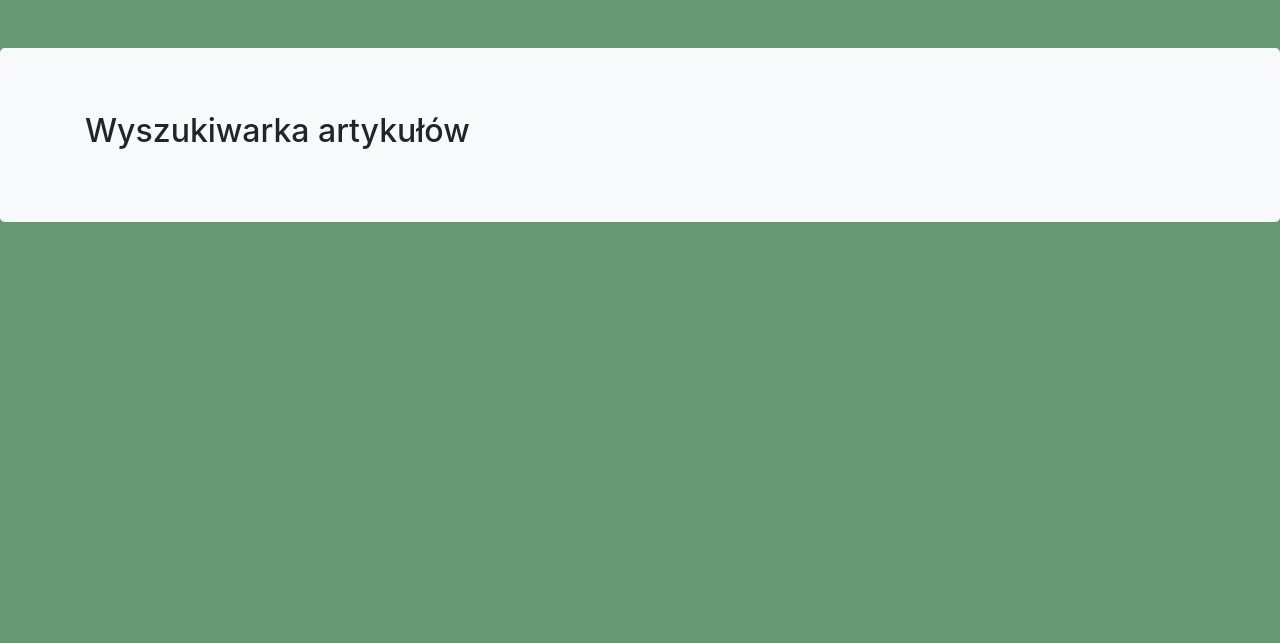
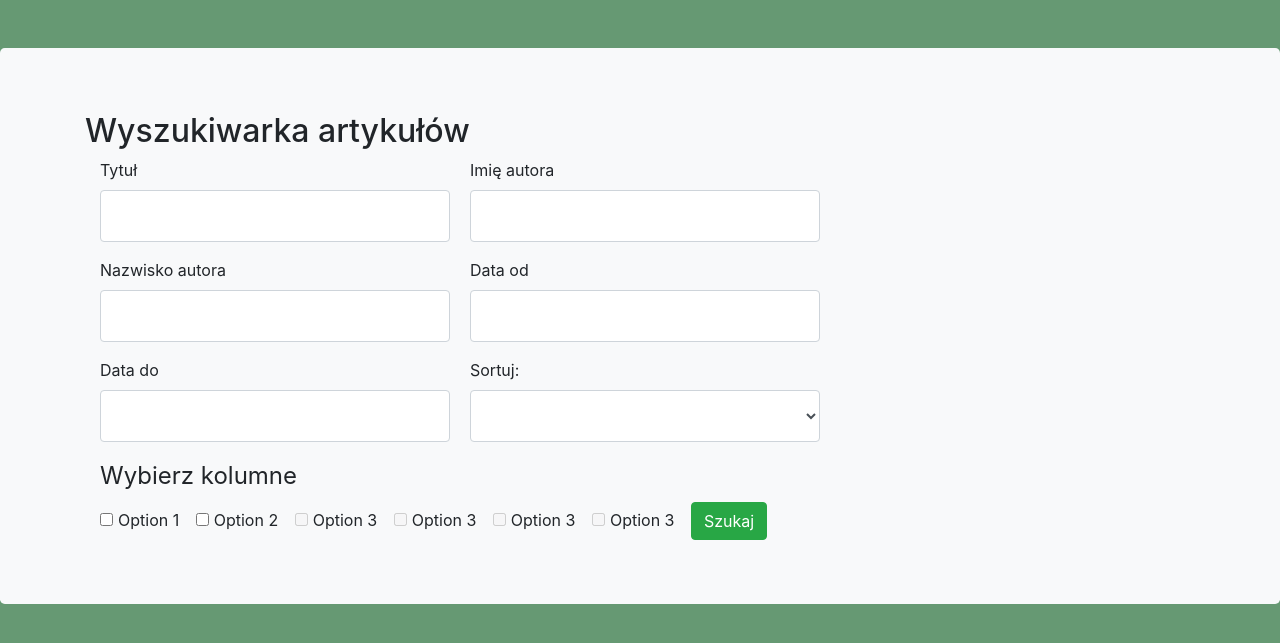
Before and after one commit to mtrochimiak96/bibliometr, a PHP site: page /index.php in a window 1280 px wide. Shown: the part 59-702 px from the top of the page. Run offline with PHP 8.4, Linux system fonts and the light colour scheme.

Commit message:
Update index.php

```diff
--- a/index.php
+++ b/index.php
@@ -35,8 +35,93 @@
 <div class="jumbotron">
 
 <div class="container">
-  <h2>Wyszukiwarka artykułów</h2>
+ <h2>Wyszukiwarka artykułów</h2>
 
+<div class="col-md-8 order-md-1">
+      <form action="wynik.php" class="needs-validation" novalidate>
+        <div class="row">
+          <div class="col-md-6 mb-3">
+            <label for="firstName">Tytuł</label>
+            <input type="text" class="form-control" id="firstName" placeholder="" value="" required>
+
+          </div>
+          <div class="col-md-6 mb-3">
+            <label for="lastName">Imię autora</label>
+            <input type="text" class="form-control" id="lastName" placeholder="" value="" required>
+
+          </div>
+
+
+		   <div class="col-md-6 mb-3">
+            <label for="lastName">Nazwisko autora</label>
+            <input type="text" class="form-control" id="lastName" placeholder="" value="" required>
+          </div>
+
+
+		   <div class="col-md-6 mb-3">
+            <label for="lastName">Data od</label>
+            <input type="text" class="form-control" id="lastName" placeholder="" value="" required>
+          </div>
+
+
+		   <div class="col-md-6 mb-3">
+            <label for="lastName">Data do</label>
+            <input type="text" class="form-control" id="lastName" placeholder="" value="" required>
+          </div>
+
+		  		<div class="col-md-6 mb-3">
+            <label for="sel1">Sortuj:</label>
+  <select class="form-control" id="sel1">
+    <option>1</option>
+    <option>2</option>
+    <option>3</option>
+    <option>4</option>
+  </select>
+          </div>
+
+
+
+          </div>
+		  <legend>Wybierz kolumne</legend>
+		  <div class="form-check-inline">
+  <label class="form-check-label">
+    <input type="checkbox" class="form-check-input" value="">Option 1
+  </label>
+</div>
+<div class="form-check-inline">
+  <label class="form-check-label">
+    <input type="checkbox" class="form-check-input" value="">Option 2
+  </label>
+</div>
+<div class="form-check-inline">
+  <label class="form-check-label">
+    <input type="checkbox" class="form-check-input" value="" disabled>Option 3
+  </label>
+</div>
+<div class="form-check-inline">
+  <label class="form-check-label">
+    <input type="checkbox" class="form-check-input" value="" disabled>Option 3
+  </label>
+</div>
+<div class="form-check-inline">
+  <label class="form-check-label">
+    <input type="checkbox" class="form-check-input" value="" disabled>Option 3
+  </label>
+</div>
+<div class="form-check-inline">
+  <label class="form-check-label">
+    <input type="checkbox" class="form-check-input" value="" disabled>Option 3
+  </label>
+</div>
+<button type="button" class="btn btn-success">Szukaj</button>
+
+        </div>
+
+
+
+  </div>
+
+  </form>
 
 
 </div></div>
```
